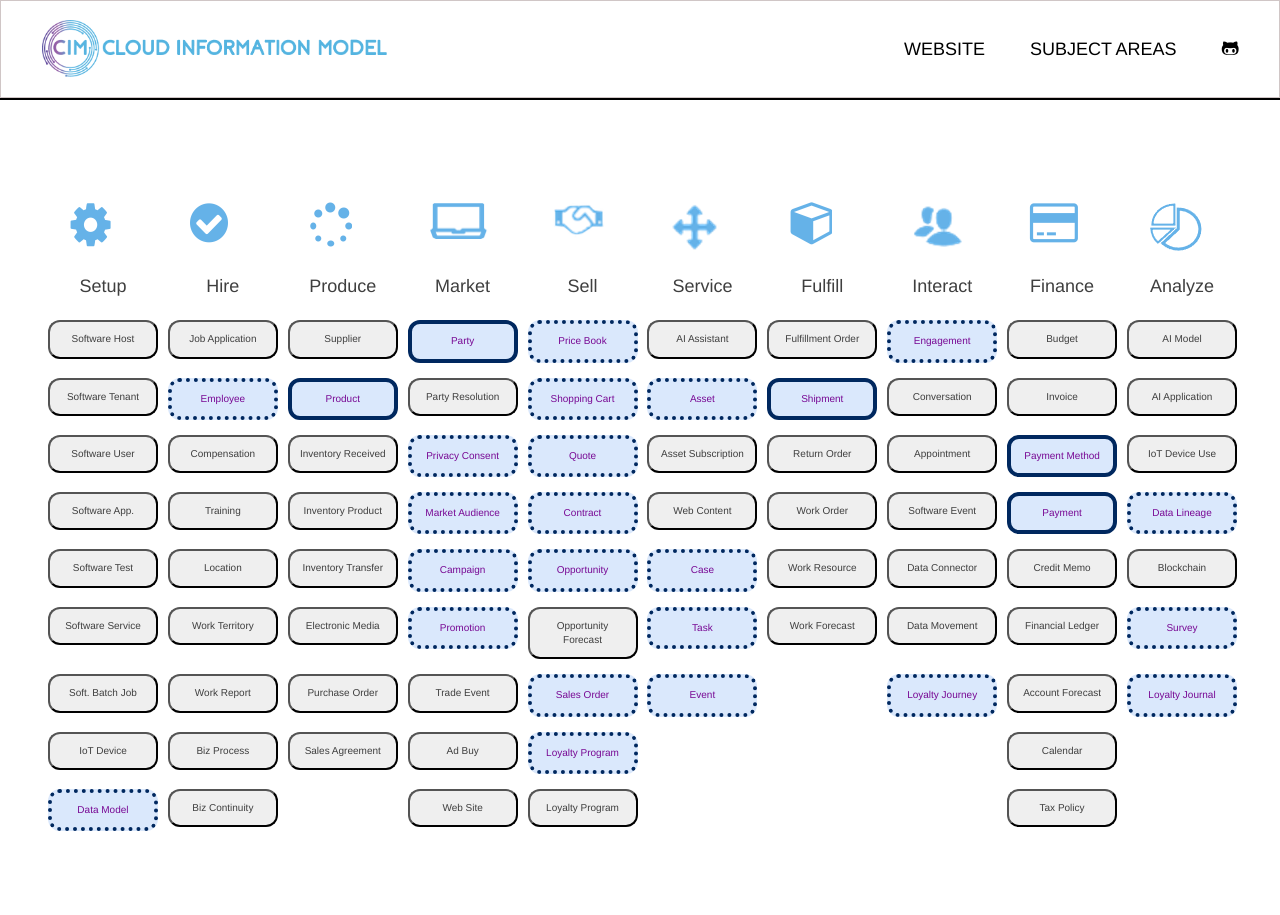
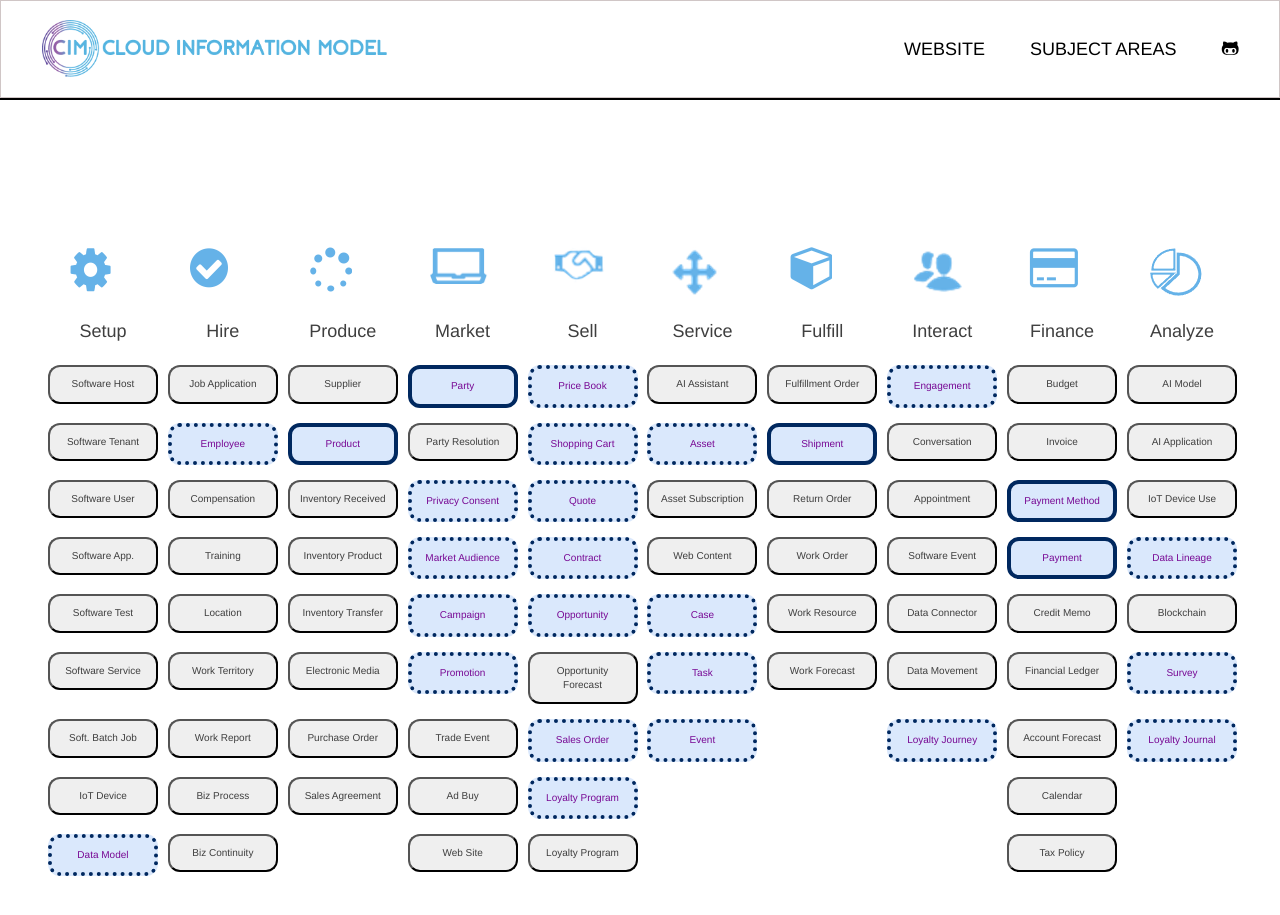
Before and after one commit to standards-hub/cim_github_pages, a Jekyll site: the page built from index.markdown, in a window 1280 px wide and 994 px high. Shown: the top 915 px of the window. Built offline with Jekyll 4.4.1, drawn with Linux system fonts in a browser that asks for light colours; nearby versions of some CDN libraries; some web fonts are replaced; a script that is not in the unit is left out.

Commit message:
Update link  subjet area table

```diff
--- a/_layouts/home.html
+++ b/_layouts/home.html
@@ -107,7 +107,7 @@
 
 
 <div class="home">
-<div class="tier" style="padding: 5px 1px;">
+<div class="tier" style="padding: 50px 1px;">
   <div class="container" style="margin-top: 90px;">
     <table style="table-layout: fixed;width: 1200px;">
 
@@ -136,7 +136,8 @@
         {% for subject in page.subjects %}
         <td class="td">
           {% if {{subject.items[index].status}} == 'enable'  %}
-          <button class="button button4 button2" >{{subject.items[index].title}}</button>
+         <a href="https://standards-hub.github.io/cim_github_pages/table?search={{subject.items[index].title}}">
+          <button class="button button4 button2" >{{subject.items[index].title}}</button></a>
           {% endif %}
           {% if {{subject.items[index].status}} == 'progres'  %}
           <button class="button button4 button3" >{{subject.items[index].title}}</button>
```
